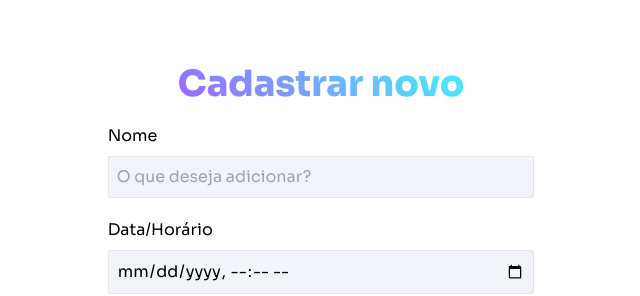
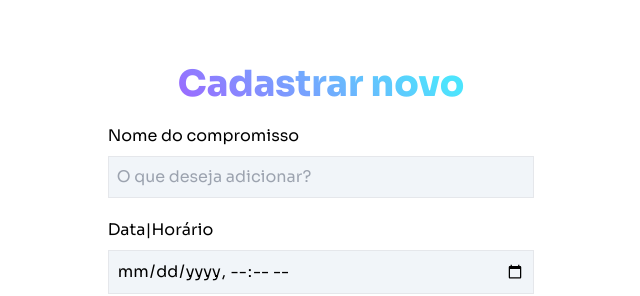
Before and after one commit to Vittor-Emanoel/agenda, a React (Vite) app: page /new in a window 1280 px wide. Shown: the top 296 px of the page, without its empty margins (319-959 px from the left). Built offline with nearby package versions, Linux system fonts and the light colour scheme; no server answers.

Commit message:
fix description container

```diff
--- a/src/components/container/index.jsx
+++ b/src/components/container/index.jsx
@@ -18,8 +18,8 @@ function Container() {
   }, [])
 
   return (
-    <div className="w-full max-h-min flex  justify-center  ">
-      <div className="flex w-1/3 h-64 mt-2 flex-col gap-6 overflow-auto max-sm:w-4/5 ">
+    <div className="w-full max-h-min flex  justify-center mt-5  ">
+      <div className="flex w-1/3 h-80 mt-2 flex-col gap-6  max-sm:w-4/5 ">
         {isLoading && <Loading />}
 
         {dados.map((cliente) => (
--- a/src/components/schedules/index.jsx
+++ b/src/components/schedules/index.jsx
@@ -2,10 +2,10 @@ import { Pencil, Trash } from 'phosphor-react'
 
 function Schedules({ nome, data, description, handleClick, handleEdit }) {
   return (
-    <div className="w-4/3 flex flex-col justify-center p-4  text-gray-600 border rounded-lg ">
+    <div className="w-4/3 flex flex-col justify-center p-4 text-gray-600 border rounded-lg ">
       <div className="flex justify-between font-bold w-full text-base ">
         <h2>NOME</h2>
-        <h2>DIA/HORA</h2>
+        <h2>DATA|HORA</h2>
       </div>
       <div className="flex justify-between font-light max-sm:text-xl ">
         <p className="text-sm">{nome}</p>
@@ -13,7 +13,7 @@ function Schedules({ nome, data, description, handleClick, handleEdit }) {
       </div>
       <div>
         <h2 className="flex justify-between font-bold mt-2 items-center text-base ">
-          Descrição
+          DESCRIÇÃO
           <div className="flex ">
             <button>
               <Pencil size={22} onClick={handleEdit} />
@@ -23,7 +23,11 @@ function Schedules({ nome, data, description, handleClick, handleEdit }) {
             </button>
           </div>
         </h2>
-        <h2 className="max-sm:text-sm text-sm font-light">{description}</h2>
+      </div>
+      <div className="flex flex-col">
+        <h2 className="max-sm:text-sm text-sm font-light break-words">
+          {description}
+        </h2>
       </div>
     </div>
   )
--- a/src/pages/edit/index.jsx
+++ b/src/pages/edit/index.jsx
@@ -68,7 +68,7 @@ function EditPage() {
       {isFetch && <Loading />}
 
       <form method="PATCH" className="flex flex-col">
-        <label htmlFor="">Nome</label>
+        <label htmlFor="">Nome do compromisso</label>
 
         <input
           className="w-full p-2 mt-2 mb-5 bg-slate-100 border"
--- a/src/pages/new/index.jsx
+++ b/src/pages/new/index.jsx
@@ -34,7 +34,7 @@ function New() {
       </h1>
 
       <form method="POST" className="flex flex-col">
-        <label htmlFor="">Nome</label>
+        <label htmlFor="">Nome do compromisso</label>
         {/*
         <small role="alert" className="text-red-500">
           campo obrigatório
@@ -52,7 +52,7 @@ function New() {
           campo obrigatório
         </small> */}
 
-        <label htmlFor="">Data/Horário</label>
+        <label htmlFor="">Data|Horário</label>
         <input
           className="w-full p-2 mt-2 mb-5 bg-slate-100 border"
           type="datetime-local"
```
